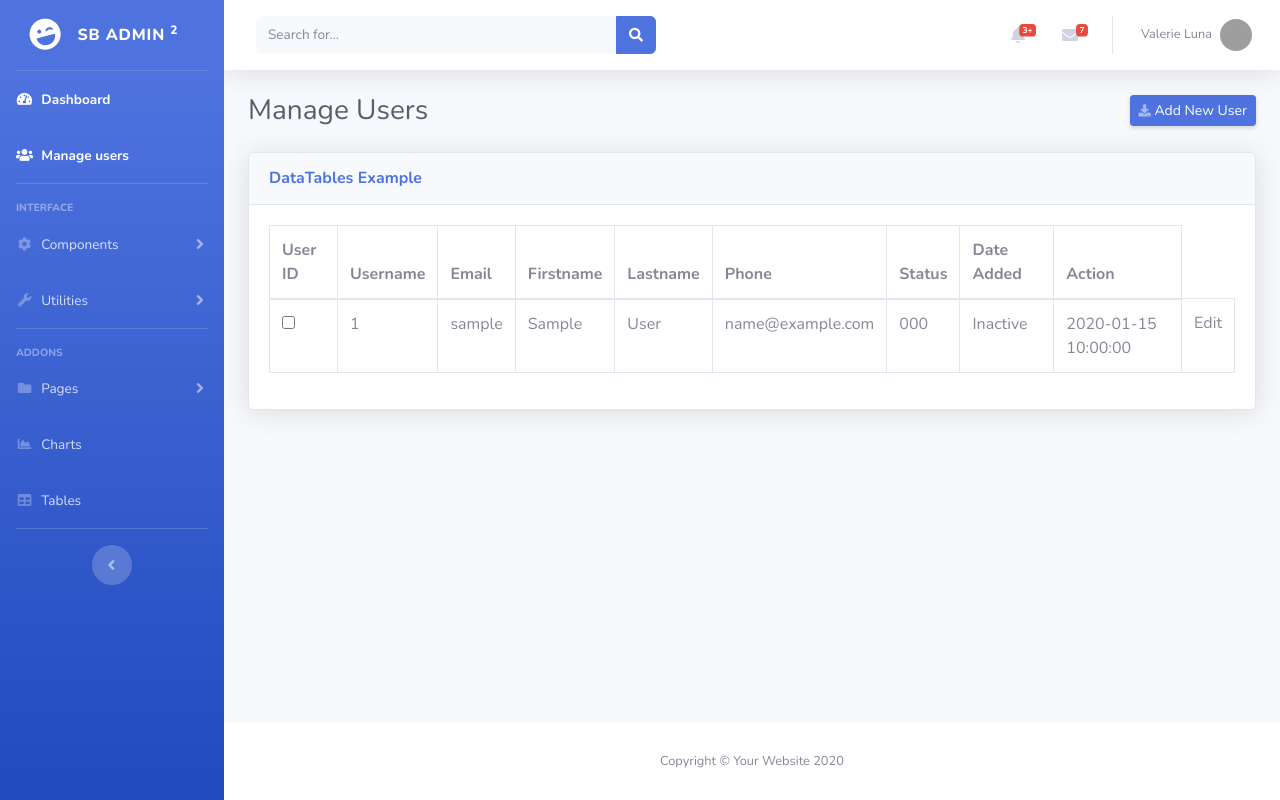
After one commit to ashwanik88/core-php-admin-panel, a PHP site: page /admin/manage_users.php in a window 1280 px wide. The commit adds this page. Run offline with PHP 8.4, Linux system fonts and the light colour scheme; the visitor is signed in with stand-in values (Sample User, id 1); tables that the repository leaves empty or names only in its code hold one stand-in row (values such as "Sample post"); grey boxes are pictures that could not be loaded.

Commit message:
user listing added

```diff
--- a/admin/common/footer.php
+++ b/admin/common/footer.php
@@ -55,6 +55,15 @@
   <script src="assets/js/demo/chart-area-demo.js"></script>
   <script src="assets/js/demo/chart-pie-demo.js"></script>
 
+  <!-- Page level plugins -->
+  <script src="assets/vendor/datatables/jquery.dataTables.min.js"></script>
+  <script src="assets/vendor/datatables/dataTables.bootstrap4.min.js"></script>
+
+  <!-- Page level custom scripts -->
+  <script src="assets/js/demo/datatables-demo.js"></script>
+
+
+
 </body>
 
 </html>
--- a/admin/common/sidebar.php
+++ b/admin/common/sidebar.php
@@ -14,9 +14,15 @@
 
       <!-- Nav Item - Dashboard -->
       <li class="nav-item active">
-        <a class="nav-link" href="index.html">
+        <a class="nav-link" href="dashboard.php">
           <i class="fas fa-fw fa-tachometer-alt"></i>
           <span>Dashboard</span></a>
+      </li>
+
+	  <li class="nav-item active">
+        <a class="nav-link" href="manage_users.php">
+          <i class="fas fa-fw fa-users"></i>
+          <span>Manage users</span></a>
       </li>
 
       <!-- Divider -->
--- /dev/null
+++ b/admin/manage_users.php
@@ -0,0 +1,77 @@
+<?php require_once('include/startup.php');
+checkLogIn();
+?>
+<?php require_once('common/header.php'); ?>
+        <!-- Begin Page Content -->
+        <div class="container-fluid">
+
+          <!-- Page Heading -->
+          <div class="d-sm-flex align-items-center justify-content-between mb-4">
+            <h1 class="h3 mb-0 text-gray-800">Manage Users</h1>
+            <a href="#" class="d-none d-sm-inline-block btn btn-sm btn-primary shadow-sm"><i class="fas fa-download fa-sm text-white-50"></i> Add New User</a>
+          </div>
+
+
+			          <!-- DataTales Example -->
+          <div class="card shadow mb-4">
+            <div class="card-header py-3">
+              <h6 class="m-0 font-weight-bold text-primary">DataTables Example</h6>
+            </div>
+            <div class="card-body">
+              <div class="table-responsive">
+                <table class="table table-bordered" id="dataTable" width="100%" cellspacing="0">
+                  <thead>
+                    <tr>
+                      <th>User ID</th>
+                      <th>Username</th>
+                      <th>Email</th>
+                      <th>Firstname</th>
+                      <th>Lastname</th>
+                      <th>Phone</th>
+                      <th>Status</th>
+                      <th>Date Added</th>
+                      <th>Action</th>
+                    </tr>
+                  </thead>
+                  <tbody>
+				  <?php
+					$sql = "SELECT * FROM manage_user";
+					$rs = mysqli_query($conn, $sql);
+
+					if(mysqli_num_rows($rs)){
+						while($rec = mysqli_fetch_assoc($rs)){
+							?>
+
+                    <tr>
+                      <td><input type="checkbox" /></td>
+                      <td><?php echo $rec['user_id']; ?></td>
+                      <td><?php echo $rec['username']; ?></td>
+                      <td><?php echo $rec['firstname']; ?></td>
+                      <td><?php echo $rec['lastname']; ?></td>
+                      <td><?php echo $rec['email']; ?></td>
+                      <td><?php echo $rec['phone']; ?></td>
+                      <td><?php echo ($rec['status'] == '1')?'Active':'Inactive'; ?></td>
+                      <td><?php echo $rec['date_added']; ?></td>
+                      <td>Edit</td>
+                    </tr>
+
+							<?php
+						}
+					}
+				  ?>
+
+                  </tbody>
+                </table>
+              </div>
+            </div>
+          </div>
+
+
+
+
+        </div>
+        <!-- /.container-fluid -->
+
+      </div>
+      <!-- End of Main Content -->
+<?php require_once('common/footer.php'); ?>
```
